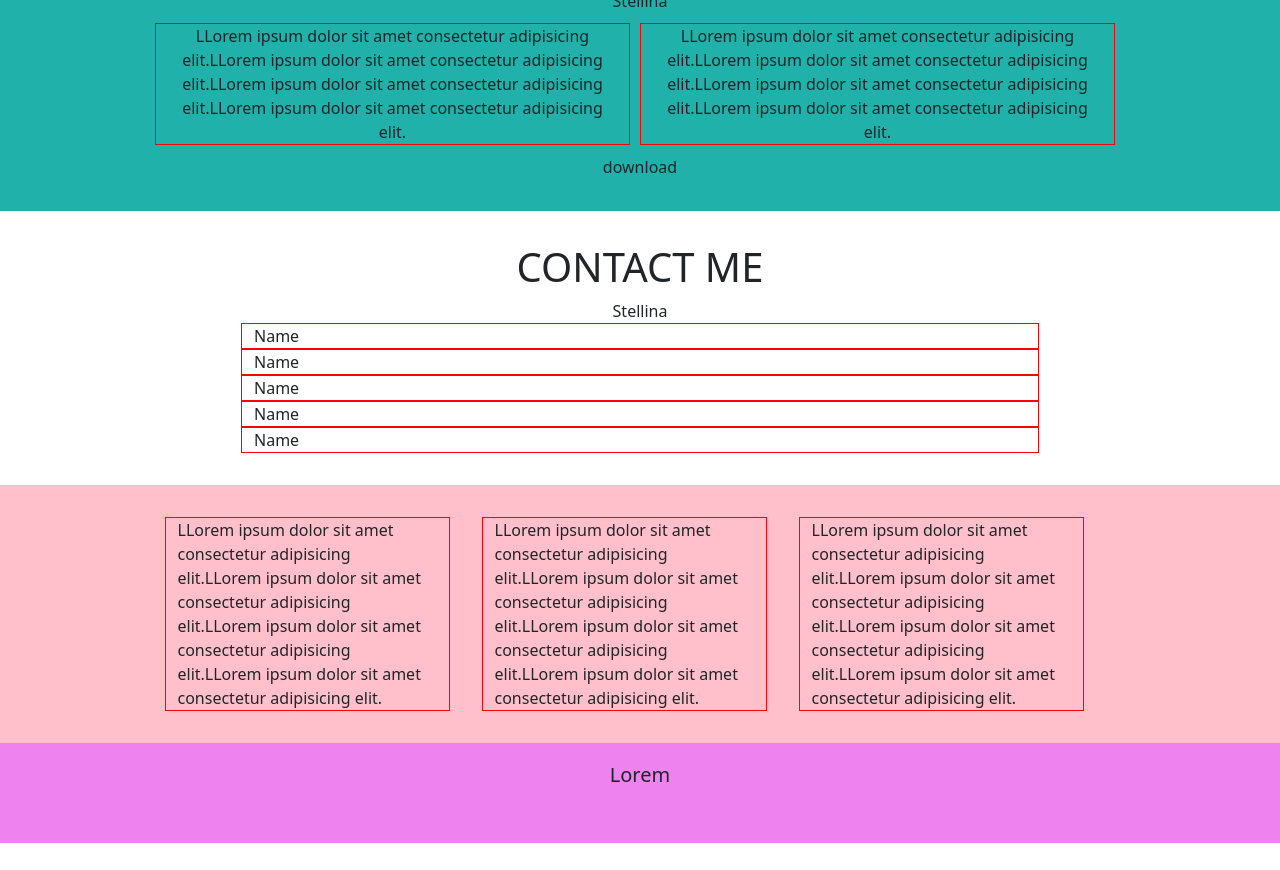
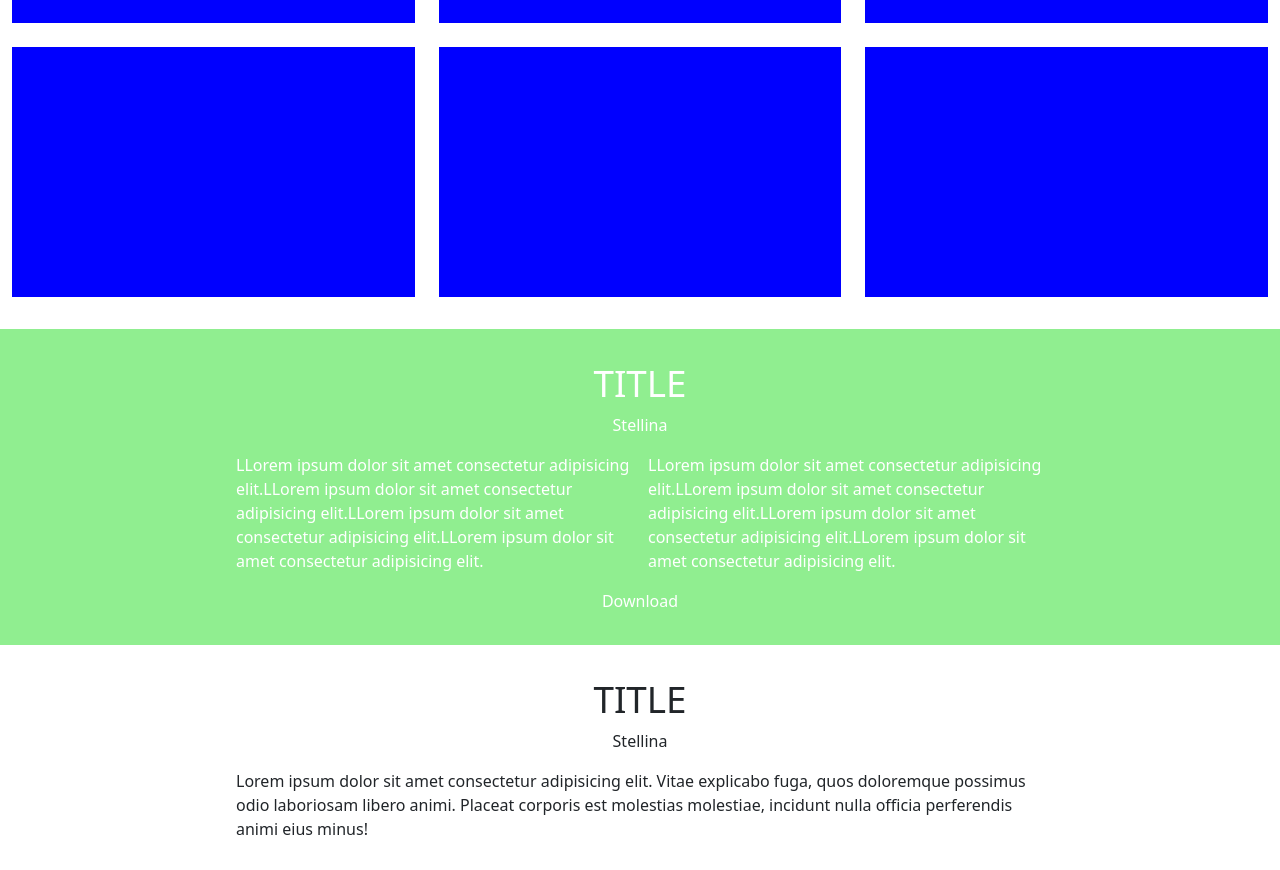
Before and after one commit to fede2796/html-css-bootstrap-freelancer, a plain HTML site: page bootstrap_freelancer/index.html in a window 1280 px wide. Shown: the part 619-1489 px from the top of the page. Before the commit the page ends 1462 px from the top, so only its background shows below. Drawn offline with nearby package versions, Linux system fonts and the light colour scheme.

Commit message:
modifiche

```diff
--- a/bootstrap_freelancer/css/style.css
+++ b/bootstrap_freelancer/css/style.css
@@ -4,6 +4,16 @@ ul{
     margin: 0;
     padding: 0;
 }
+.bg-green{
+    background-color: lightgreen;
+    color: white;
+}
+.ms_small_container{
+    width: 65%;
+    max-width: 1170px;
+    margin: 0 auto;
+}
+/*HEADER*/
 header{
     height: 100px;
     background-color: lightblue;
@@ -22,59 +32,40 @@ nav{
 .ms_main_menu a{
     text-decoration: none;
 }
-.first{
-    background-color: lightseagreen;
-    text-align: center;
-    padding-top: 3rem;
-    padding-bottom: 2rem;
+/*MAIN*/
+section{
+    padding: 2rem 0;
 }
-.second{
-    border: 1px solid black;
+.section-header h2{
+    text-transform: uppercase;
+    font-size: 2.3rem;
+}
+.section-header{
+    margin-bottom: 1rem;
+}
+/*PORTFOLIO*/
+.portfolio-card{
+    background-color: blue;
+    height: 250px;
+}
+
+/*ABOUT CONTENT*/
+.about-content{
+    margin-bottom: 1rem;
+}
+
+/*FOOTER*/
+footer{
+    color: white;
+}
+.footer-top{
+    background-color: pink;
+    padding: 2rem 0;
+}
+.footer-bottom{
+    background-color: violet;
+    padding: 2rem 0;
+}
+.footer-col-content{
     text-align: center;
 }
-.second .column{
-    border: 1px solid red;
-    margin-right: 10px;
-    margin-bottom: 10px;
-    margin-top:10px;
-}
-.about{
-    background-color: lightseagreen;
-    text-align: center;
-    padding-top: 3rem;
-    padding-bottom: 2rem;
-}
-.about .column{
-    border: 1px solid red;
-    margin-right: 10px;
-    margin-bottom: 10px;
-    margin-top:10px;
-}
-.info{
-    text-align: center;
-    padding-top: 2rem;
-    padding-bottom: 2rem;
-}
-.info .column{
-    border: 1px solid red;
-    width: 70%;
-}
-.info .ms_card{
-    text-align: left;
-}
-
-.infoapp{
-    background-color: pink;
-    padding-top: 2rem;
-    padding-bottom: 2rem;
-}
-.infoapp .column{
-    border: 1px solid red;
-    margin-right: 2rem;
-}
-footer{
-    background-color: violet;
-    text-align: center;
-    height: 100px;
-    padding-top: 20px;
-}
--- a/bootstrap_freelancer/index.html
+++ b/bootstrap_freelancer/index.html
@@ -49,7 +49,8 @@
     </header>
 
    <main>
-        <section class="first">
+       <!-- Start -->
+        <section class="bg-green text-center">
             <div class="container">
                 <div class="row">
                     <h1>START BOOTSTRAP</h1>
@@ -58,125 +59,133 @@
                 </div>
             </div>
         </section>
-        <section class="second">
-            <div class="container">
-                <div class="row justify-content-xxl-center justify-content-lg-center justify-content-xs-center">
-                    <h1>TITLE</h1>
-                    <span>Stellina</span>
-                    <div class="column col-xxl-3 col-lg-5 col-xs-12">
-                        <div class="ms_card">
-                            Lorem ipsum dolor sit amet consectetur adipisicing elit.
+
+        <!-- Portfolio -->
+        <section>
+            <div class="container-fluid">
+                <div class="section-header text-center">
+                    <h2>TITLE</h2>
+                    <div>Stellina</div>
+
+                </div>
+
+                <div class="portfolio-items ">
+                    <div class="row row-cols-1 row-cols-md-2 row-cols-lg-3 g-4">
+
+                        <div class="col">
+                            <div class="portfolio-card">
+
                             </div>
                         </div>
-                    <div class="column col-xxl-3 col-lg-5 col-xs-12">
-                        <div class="ms_card">
-                            Lorem ipsum dolor sit amet consectetur adipisicing elit.
+                        <div class="col">
+                            <div class="portfolio-card">
+
                             </div>
                         </div>
-                    <div class="column col-xxl-3 col-lg-5 col-xs-12">
-                        <div class="ms_card">
-                            LLorem ipsum dolor sit amet consectetur adipisicing elit.
+                        <div class="col">
+                            <div class="portfolio-card">
+
                             </div>
                         </div>
-                    <div class="column col-xxl-3 col-lg-5 col-xs-12">
-                        <div class="ms_card">
-                            Lorem ipsum dolor sit amet consectetur adipisicing elit.
+                        <div class="col">
+                            <div class="portfolio-card">
+
                             </div>
                         </div>
-                    <div class="column col-xxl-3 col-lg-5 col-xs-12">
-                        <div class="ms_card">
-                            Lorem ipsum dolor sit amet consectetur adipisicing elit.
+                        <div class="col">
+                            <div class="portfolio-card">
+
                             </div>
                         </div>
-                    <div class="column col-xxl-3 col-lg-5 col-xs-12">
-                        <div class="ms_card">
-                            Lorem ipsum dolor sit amet consectetur adipisicing elit.
+                        <div class="col">
+                            <div class="portfolio-card">
+
                             </div>
                         </div>
                     </div>
                 </div>
+
+            </div>
+        <!--About-->
         </section>
-        <section class="about">
-            <h1>ABOUT</h1>
-            <span>Stellina</span>
-            <div class="container">
-                <div class="row justify-content-xxl-center justify-content-lg-center justify-content-xs-center">
-                    <div class="column col-xxl-5  col-lg-5 col-xs-12">
+        <section class="bg-green">
+            <div class="ms_small_container">
+                <div class="container-fluid">
+
+                    <div class="section-header text-center">
+                        <h2>TITLE</h2>
+                        <div>Stellina</div>
+                    </div>
+
+                   <div class="about-content">
+                    <div class="row row-cols-1 row-cols-md-2  g-3">
+                        <div class="col">
                             <div class="ms_card">
                                 LLorem ipsum dolor sit amet consectetur adipisicing elit.LLorem ipsum dolor sit amet consectetur adipisicing elit.LLorem ipsum dolor sit amet consectetur adipisicing elit.LLorem ipsum dolor sit amet consectetur adipisicing elit.
                             </div>
                         </div>
-                    <div class="column col-xxl-5  col-lg-5 col-xs-12">
+                        <div class="col">
                             <div class="ms_card">
                                 LLorem ipsum dolor sit amet consectetur adipisicing elit.LLorem ipsum dolor sit amet consectetur adipisicing elit.LLorem ipsum dolor sit amet consectetur adipisicing elit.LLorem ipsum dolor sit amet consectetur adipisicing elit.
                             </div>
                         </div>
                     </div>
                    </div>
-            <span>download</span>
-        </section>
-        <section class="info">
-            <h1>CONTACT ME</h1>
-            <span>Stellina</span>
-            <div class="container">
-                <div class="row justify-content-xxl-center justify-content-lg-center justify-content-xs-center">
-                    <div class="column col-xxl-12 col-xs-12">
-                        <div class="ms_card">
-                            Name
-                        </div>
-                    </div>
-                    <div class="column  col-xxl-12 col-xs-12">
-                        <div class="ms_card">
-                            Name
-                        </div>
-                    </div>
-                    <div class="column  col-xxl-12 col-xs-12">
-                        <div class="ms_card">
-                            Name
-                        </div>
-                    </div>
-                    <div class="column  col-xxl-12 col-xs-12">
-                        <div class="ms_card">
-                            Name
-                        </div>
-                    </div>
-                    <div class="column  col-xxl-12">
-                        <div class="ms_card">
-                            Name
-                        </div>
+
+                   <div class="text-center">
+                       Download
                    </div>
 
                 </div>
 
             </div>
 
+        </section>
 
-         </section>
-         <section class="infoapp">
-            <div class="container ">
-                <div class="row justify-content-xxl-center justify-content-lg-center">
-                    <div class="column col-xxl-3 col-lg-3">
-                        <div class="ms_card">
-                            LLorem ipsum dolor sit amet consectetur adipisicing elit.LLorem ipsum dolor sit amet consectetur adipisicing elit.LLorem ipsum dolor sit amet consectetur adipisicing elit.LLorem ipsum dolor sit amet consectetur adipisicing elit.
+        <!-- Contact -->
+        <section>
+           <div class="ms_small_container">
+               <div class="container-fluid">
+
+                    <div class="section-header text-center">
+                        <h2>TITLE</h2>
+                        <div>Stellina</div>
+                    </div>
+
+                    Lorem ipsum dolor sit amet consectetur adipisicing elit. Vitae explicabo fuga, quos doloremque possimus odio laboriosam libero animi. Placeat corporis est molestias molestiae, incidunt nulla officia perferendis animi eius minus!
                </div>
            </div>
-                    <div class="column col-xxl-3 col-lg-3">
-                        <div class="ms_card">
-                            LLorem ipsum dolor sit amet consectetur adipisicing elit.LLorem ipsum dolor sit amet consectetur adipisicing elit.LLorem ipsum dolor sit amet consectetur adipisicing elit.LLorem ipsum dolor sit amet consectetur adipisicing elit.
+         </section>
+
+   </main>
+   <!--FOOTER-->
+   <footer>
+       <div class="footer-top">
+        <div class="container">
+            <div class="row row-cols-1 row-cols-md-3 gy-5">
+                <div class="col">
+                    <div class="footer-col-content">
+                        Lorem ipsum dolor sit amet consectetur adipisicing elit. Saepe tenetur doloribus quo adipisci praesentium ad quas rem placeat, velit repellendus ipsam illo facilis vel facere, similique natus recusandae. Ipsam, provident.
                     </div>
                 </div>
-                    <div class="column col-xxl-3 col-lg-3">
-                        <div class="ms_card">
-                            LLorem ipsum dolor sit amet consectetur adipisicing elit.LLorem ipsum dolor sit amet consectetur adipisicing elit.LLorem ipsum dolor sit amet consectetur adipisicing elit.LLorem ipsum dolor sit amet consectetur adipisicing elit.
+                <div class="col">
+                    <div class="footer-col-content">
+                        Lorem ipsum dolor sit amet consectetur adipisicing elit. Saepe tenetur doloribus quo adipisci praesentium ad quas rem placeat, velit repellendus ipsam illo facilis vel facere, similique natus recusandae. Ipsam, provident.
+                    </div>
+                </div>
+                <div class="col">
+                    <div class="footer-col-content">
+                        Lorem ipsum dolor sit amet consectetur adipisicing elit. Saepe tenetur doloribus quo adipisci praesentium ad quas rem placeat, velit repellendus ipsam illo facilis vel facere, similique natus recusandae. Ipsam, provident.
                     </div>
                 </div>
             </div>
         </div>
-         </section>
-   </main>
-
-   <footer>
-       <h5>Lorem</h5>
+       </div>
+       <div class="footer-bottom text-center">
+        <div class="container">
+            Lorem ipsum dolor sit amet consectetur adipisicing elit.
+        </div>
+       </div>
    </footer>
 </body>
 </html>
```
Lines whose indentation alone changed are shown as unchanged.
